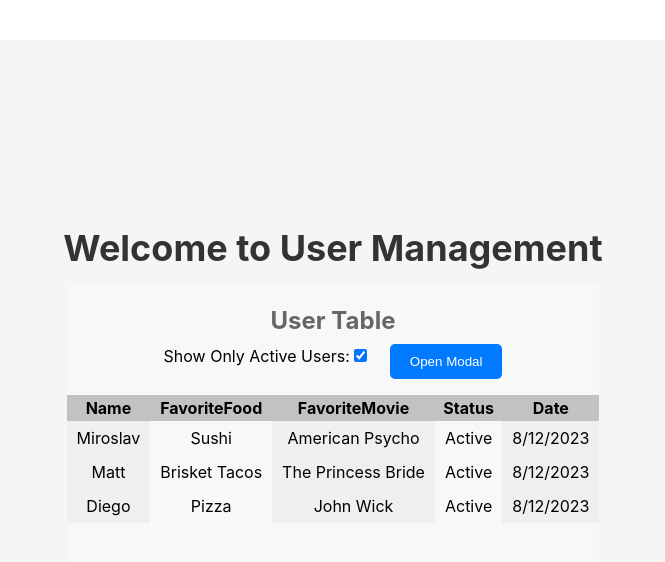
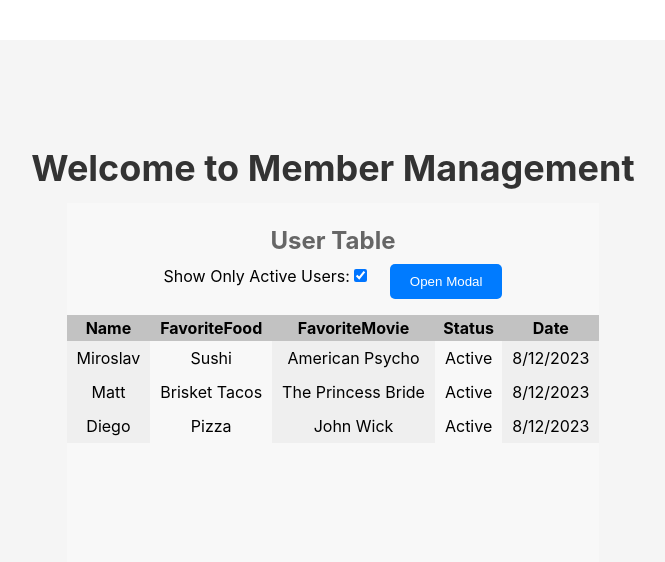
Before and after one commit to diegoareval/perseus-client, a React (Vite) app: page / in a window 1280 px wide. Shown: the top 562 px of the page, without its empty margins (307-972 px from the left). Built offline with nearby package versions, Linux system fonts and the light colour scheme.

Commit message:
fix: scroll issue

```diff
--- a/src/App.tsx
+++ b/src/App.tsx
@@ -8,7 +8,7 @@ const App: React.FC = () => {
   return (
     <TeamMemberProvider>
     <HomeContainer>
-      <Heading>Welcome to User Management</Heading>
+      <Heading>Welcome to Member Management</Heading>
       <UserPage />
     </HomeContainer>
     </TeamMemberProvider>
--- a/src/styles/main/main.styles.ts
+++ b/src/styles/main/main.styles.ts
@@ -21,11 +21,12 @@ export const ToggleContainer = styled.div`
 
 export const HomeContainer = styled.div`
   background-color: #f5f5f5;
-  min-height: 100vh;
+  min-height: 80vh;
   display: flex;
   flex-direction: column;
   justify-content: center;
   align-items: center;
+  overflow-y: auto;
 `;
 
 export const Heading = styled.h1`
```
